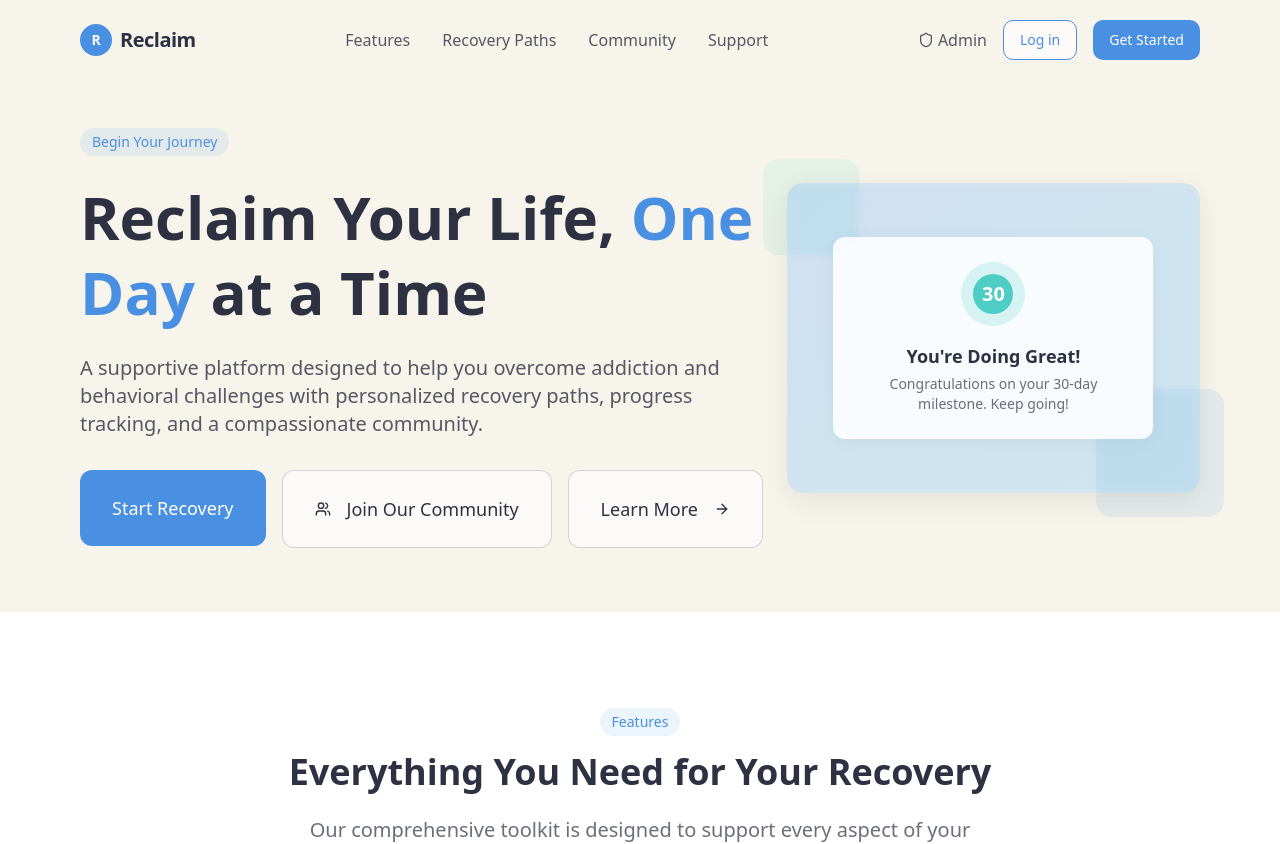
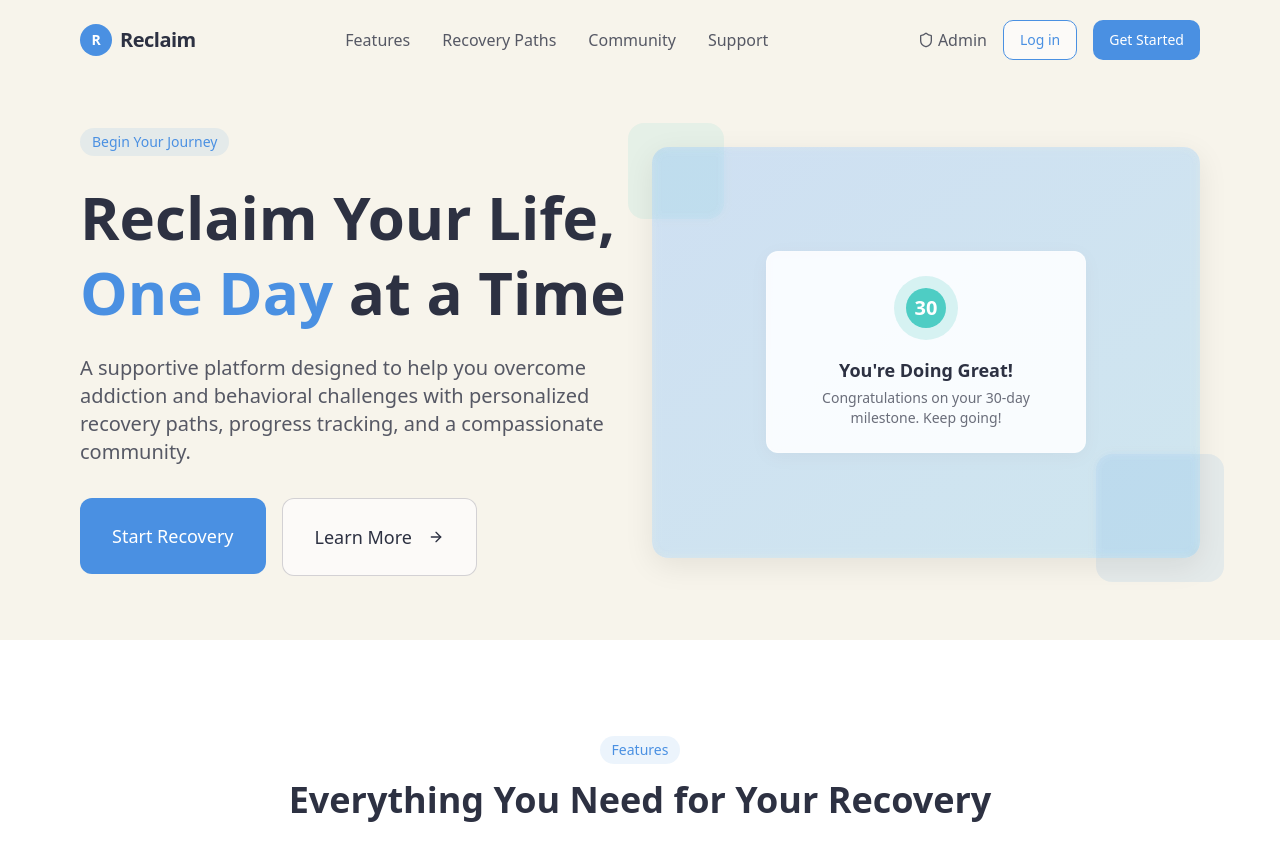
Before and after one commit to TabbyMichael/reclaim-nurture-path, a React (Vite) app: page / in a window 1280 px wide. Shown: the top 844 px of the page. Built offline with nearby package versions, Linux system fonts and the light colour scheme.

Commit message:
Remove "Join Community" button
The "Join Our Community" button has been removed from the hero section.  A blank page issue related to this button on the landing page has also been addressed.

```diff
--- a/src/components/CommunitySupport.tsx
+++ b/src/components/CommunitySupport.tsx
@@ -1,3 +1,4 @@
+
 import React from "react";
 import { Button } from "@/components/ui/button";
 import { Users } from "lucide-react";
@@ -29,7 +30,7 @@ const CommunitySupport = () => {
           <div className="relative">
             <div className="aspect-w-16 aspect-h-9">
               <iframe
-                src="https://www.youtube.com/embed/your-youtube-video-id"
+                src="https://www.youtube.com/embed/dQw4w9WgXcQ"
                 title="Community Support Video"
                 allowFullScreen
                 className="rounded-2xl shadow-lg"
--- a/src/components/Hero.tsx
+++ b/src/components/Hero.tsx
@@ -1,7 +1,7 @@
 
 import React from "react";
 import { Button } from "@/components/ui/button";
-import { ArrowRight, Users } from "lucide-react";
+import { ArrowRight } from "lucide-react";
 import { Link } from "react-router-dom";
 
 const Hero = () => {
@@ -37,12 +37,6 @@ const Hero = () => {
               <Link to="/start-path">
                 <Button className="bg-reclaim-blue hover:bg-reclaim-blue/90 text-white text-lg px-8 py-6 h-auto rounded-xl">
                   Start Recovery
-                </Button>
-              </Link>
-              <Link to="/join-community">
-                <Button variant="outline" className="border-reclaim-charcoal/20 hover:bg-reclaim-charcoal/5 text-reclaim-charcoal text-lg px-8 py-6 h-auto rounded-xl">
-                  <Users className="mr-2 h-5 w-5" />
-                  Join Our Community
                 </Button>
               </Link>
               <Link to="/learn-more">
```
